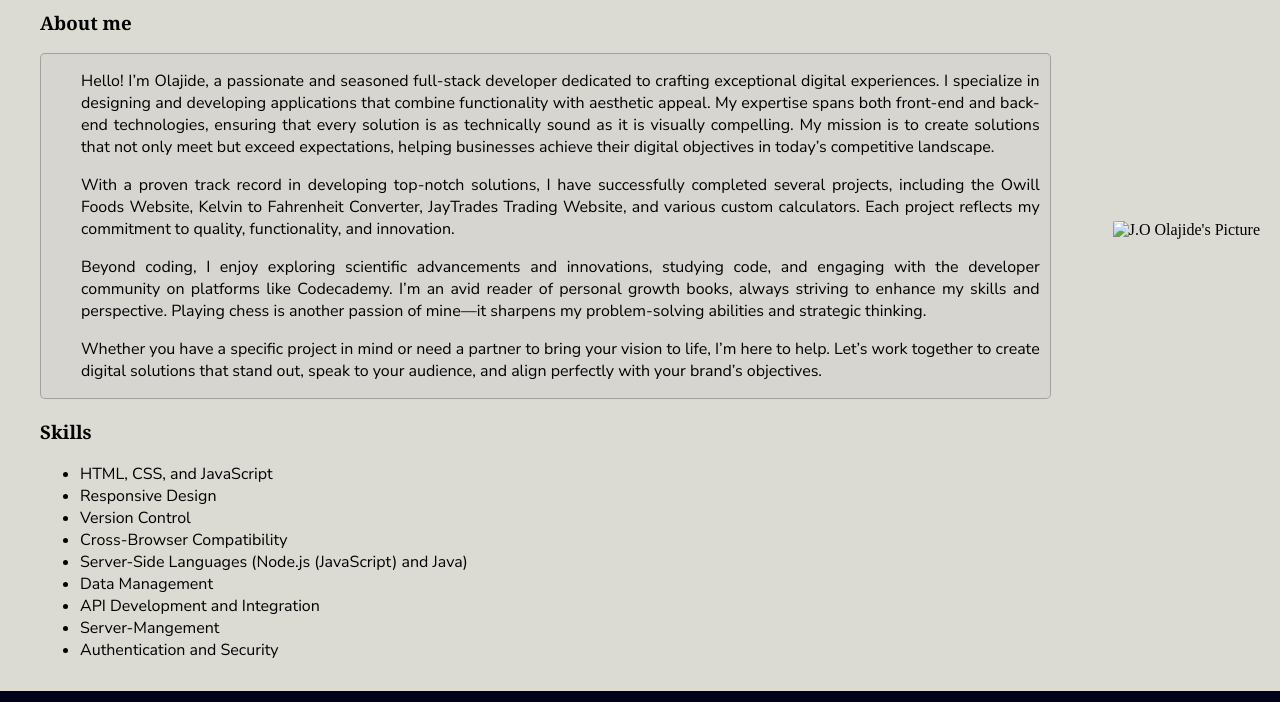
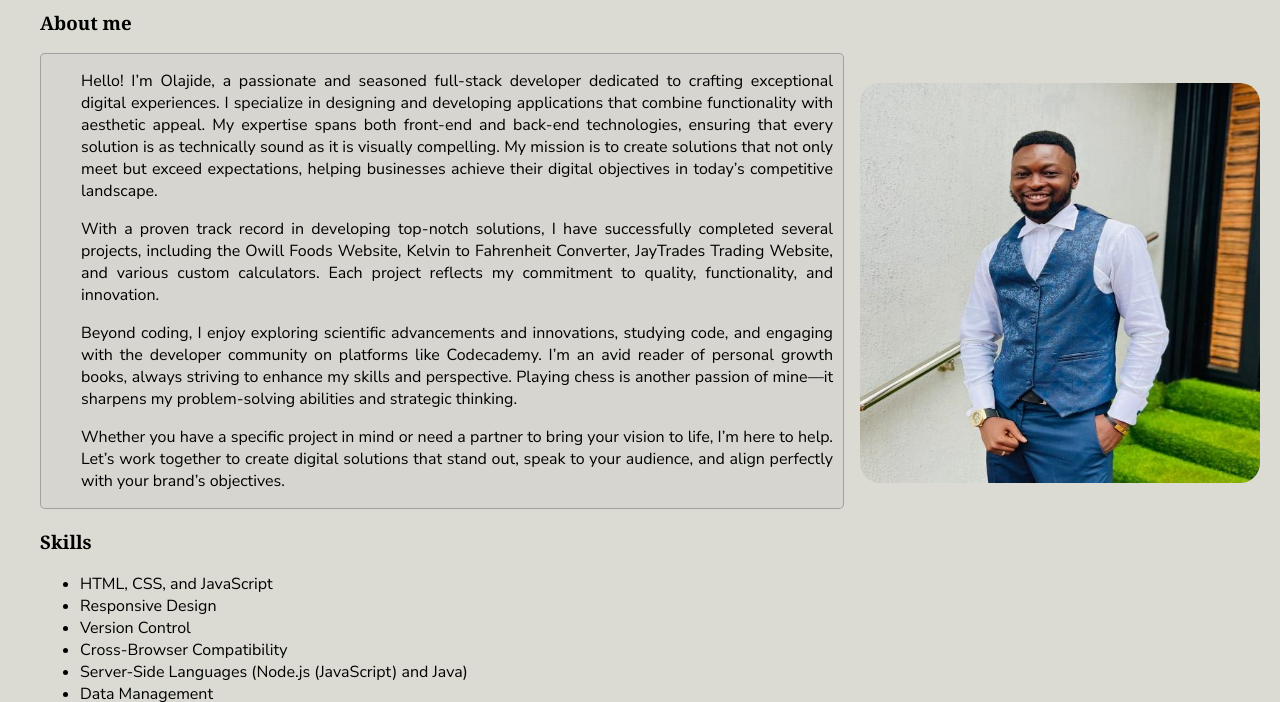
Before and after one commit to jaysquare24/MyProfile, a plain HTML site: page index.html in a window 1280 px wide. Shown: the part 89-791 px from the top of the page. Drawn offline with Linux system fonts and the light colour scheme; the site is published under a folder, as on GitHub Pages, so addresses that start at the root find nothing.

Commit message:
Update index.html

```diff
--- a/index.html
+++ b/index.html
@@ -31,7 +31,7 @@
                 </div>
 
                 <div class="image" role="presentation">
-                    <img src="/resources/portfolioImage1.jpg" alt="J.O Olajide's Picture"/>
+                    <img src="resources/portfolioImage1.jpg" alt="J.O Olajide's Picture"/>
                  </div>
 
             </section>
```
